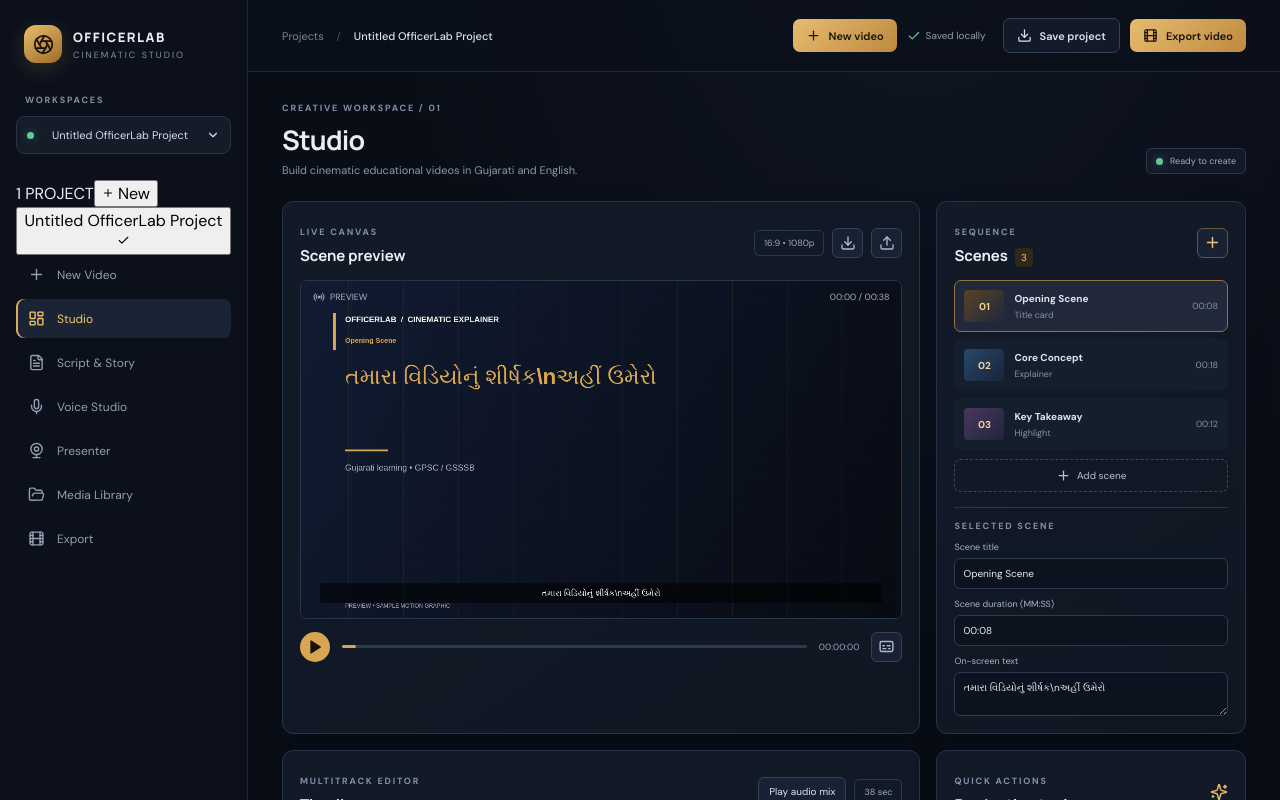
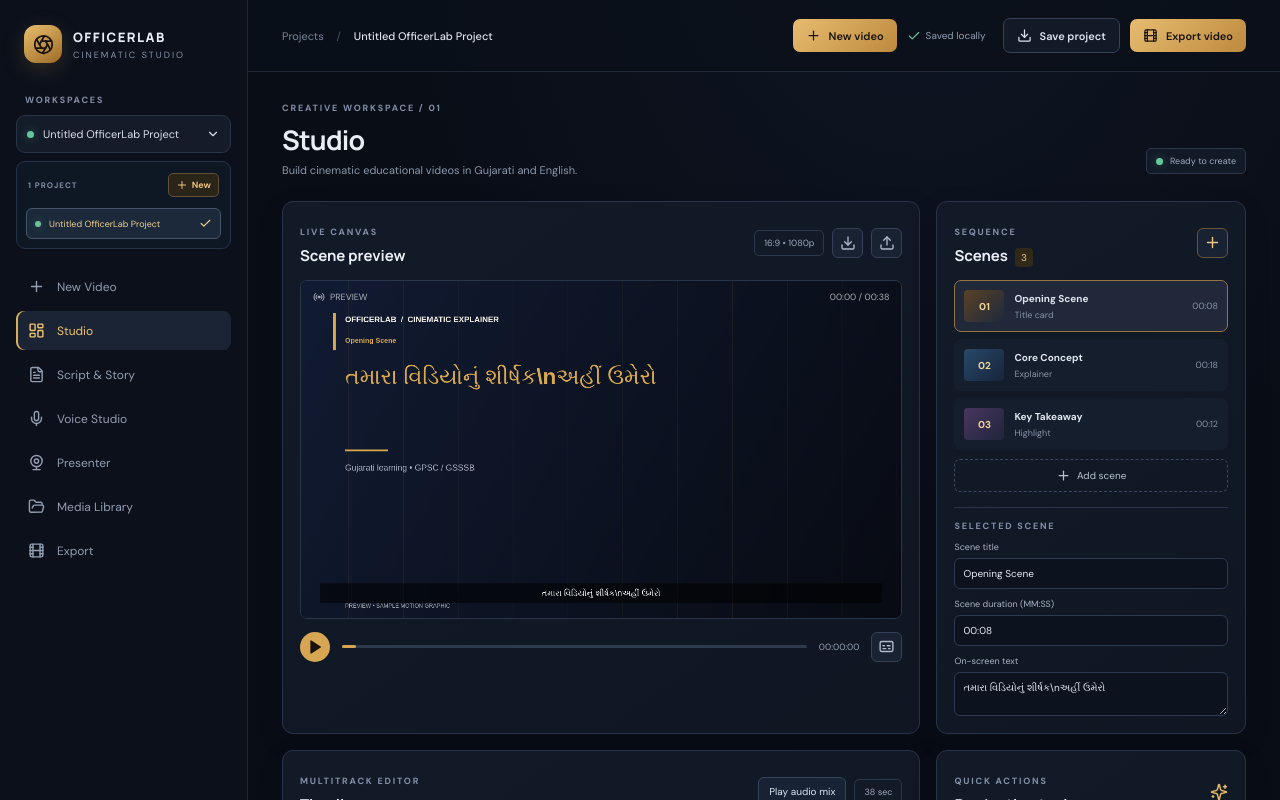
Before and after one commit to pratikranoliya998-ux/officerlab-cinematic-studio, a React (Vite) app: page / in a window 1280 px wide. Shown: the top 800 px of the page. Built offline with nearby package versions, Linux system fonts and the light colour scheme.

Commit message:
Style workspace switcher and live presenter overlay

```diff
--- a/src/style.css
+++ b/src/style.css
@@ -82,3 +82,24 @@
 .audio-editor-grid select{background:#101927;color:#e6ebf3;border:1px solid #35445a;border-radius:5px;padding:6px;font-size:10px}
 .audio-editor-actions{justify-content:flex-start;margin-top:12px}
 @media(max-width:600px){.audio-editor-grid{grid-template-columns:1fr}.audio-lane{min-width:120px}.audio-track-row{gap:6px}.track-label{width:42px}.lane-add{padding:6px}}
+
+
+/* Expanded workspace switcher */
+.workspace-label{padding-bottom:9px}
+.project-pill{width:100%;text-align:left;cursor:pointer;margin-bottom:8px}
+.workspace-list{display:grid;gap:5px;margin:0 0 18px;padding:9px;background:#0e1724;border:1px solid #253349;border-radius:9px;max-height:230px;overflow:auto}
+.workspace-list-head{display:flex;align-items:center;justify-content:space-between;padding:2px 2px 6px;color:#7f8da3;font-size:8px;letter-spacing:1px;font-weight:700}
+.workspace-list-head button{display:inline-flex;align-items:center;gap:4px;border:1px solid #625034;border-radius:5px;background:#2b2418;color:#e9c27d;padding:5px 7px;font-size:9px}
+.workspace-item{display:flex;align-items:center;gap:8px;width:100%;min-width:0;padding:8px;border:1px solid transparent;border-radius:6px;background:transparent;color:#9eacc0;text-align:left;font-size:9px}
+.workspace-item span:nth-child(2){flex:1;min-width:0;overflow:hidden;text-overflow:ellipsis;white-space:nowrap}
+.workspace-item.active{background:#1b293b;border-color:#46546a;color:#f0d18d}
+.workspace-item-dot{width:6px;height:6px;flex-shrink:0;border-radius:50%;background:#72829a}
+.workspace-item.active .workspace-item-dot{background:#6fc49a;box-shadow:0 0 8px #6fc49a66}
+
+/* Live presenter PIP over the studio canvas; the recorded clip is also sent to the FFmpeg worker for final MP4 composition */
+.studio-presenter-pip{position:absolute;z-index:3;right:14px;bottom:14px;width:clamp(118px,25%,260px);aspect-ratio:16/9;border:2px solid #d8ad60;border-radius:8px;background:#05080e;overflow:hidden;box-shadow:0 8px 24px #0009}
+.studio-presenter-pip>span{position:absolute;z-index:2;top:6px;left:6px;display:flex;align-items:center;gap:5px;padding:4px 6px;border-radius:4px;background:#07101dcc;color:#f3d89f;font-size:7px;letter-spacing:.7px}
+.studio-presenter-pip>span i{width:6px;height:6px;border-radius:50%;background:#68d19d;box-shadow:0 0 8px #68d19d}
+.studio-presenter-pip video{display:block;width:100%;height:100%;object-fit:cover;background:#05080e}
+@media(max-width:800px){.workspace-list{position:absolute;z-index:10;left:62px;top:115px;width:230px;box-shadow:0 12px 32px #000b}.studio-presenter-pip{width:31%;right:8px;bottom:8px}}
+@media(max-width:460px){.workspace-list{left:52px;top:105px;width:220px}.studio-presenter-pip{width:38%;min-width:100px}}
```
